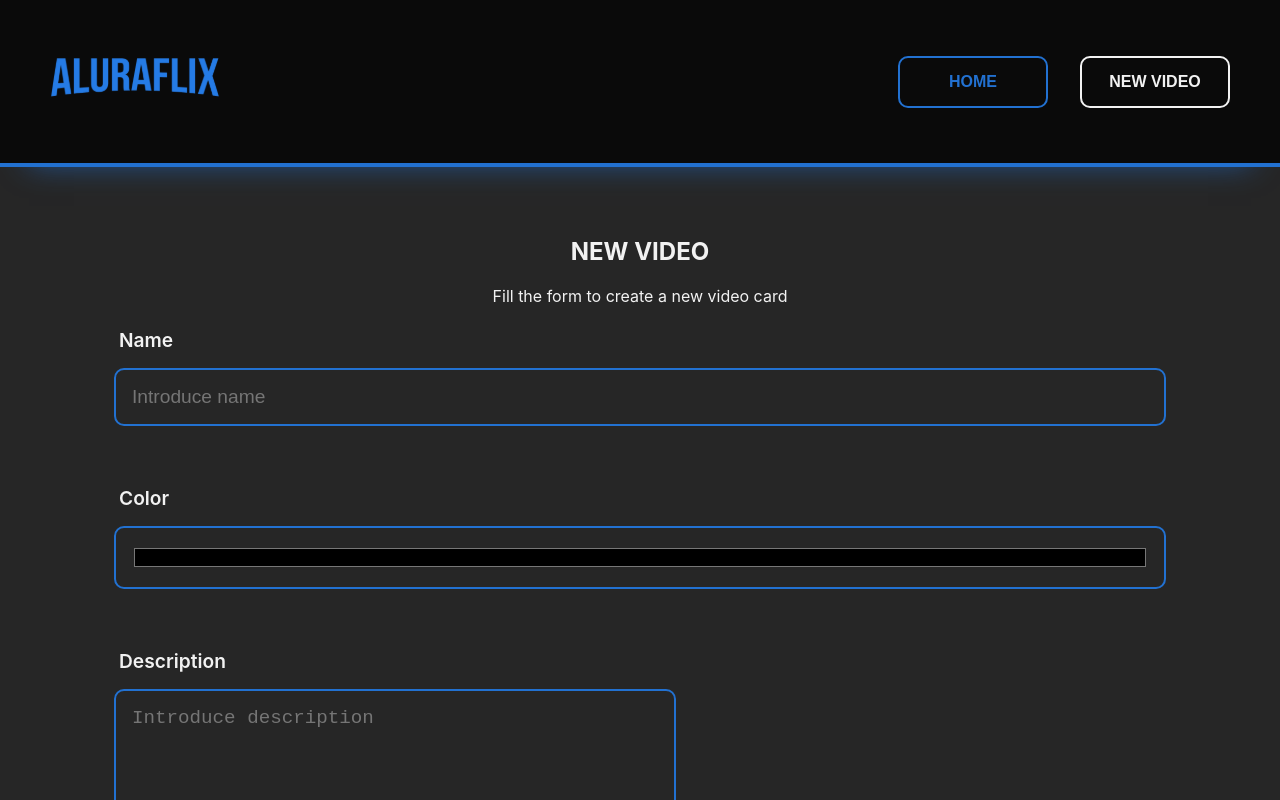
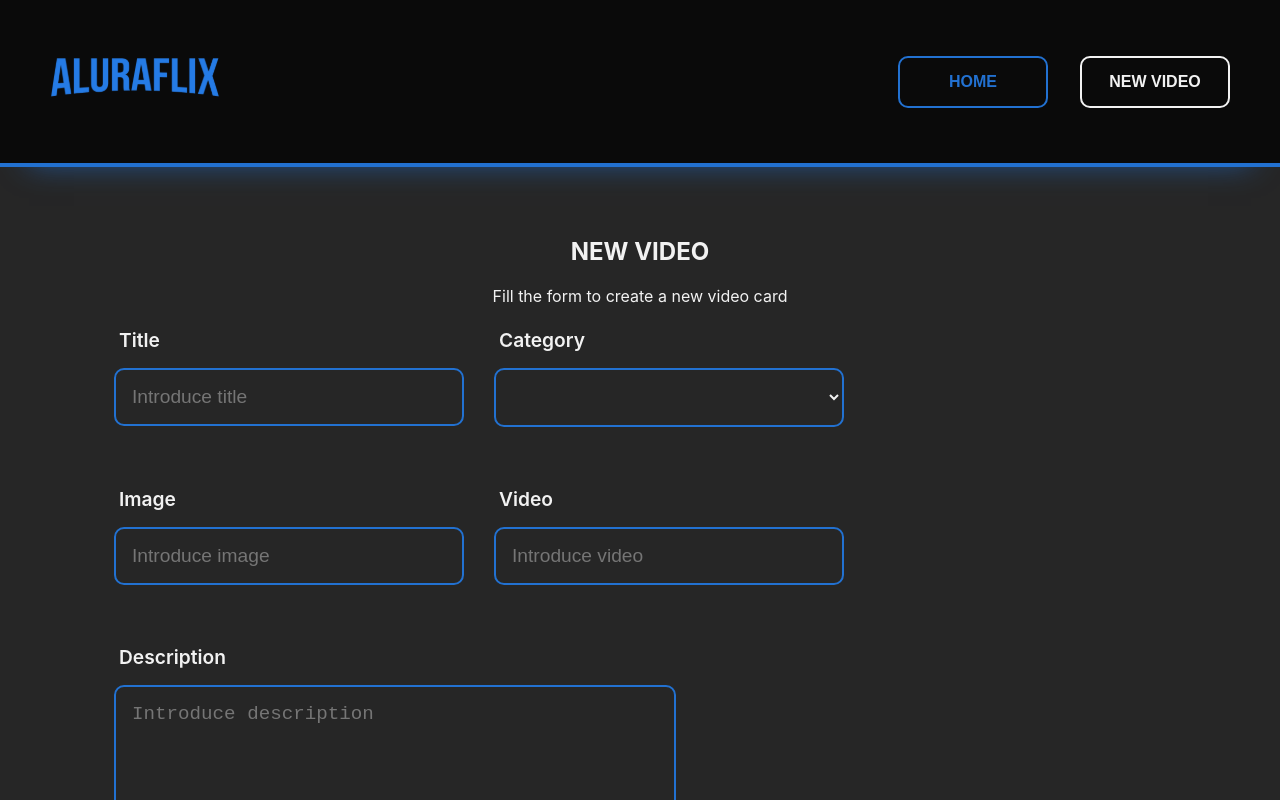
Before and after one commit to AbrahamOliden/aluraflix, a React (Vite) app: page /new-video in a window 1280 px wide. Shown: the top 800 px of the page. Built offline with nearby package versions, Linux system fonts and the light colour scheme.

Commit message:
fix location bug

```diff
--- a/src/components/Form/index.jsx
+++ b/src/components/Form/index.jsx
@@ -14,7 +14,7 @@ const StyledField = styled.fieldset`
 
 function Form() {
 
-    const location = useLocation();
+    const location = useLocation().pathname;
 
     const videoFormInputs = [
         {
```
